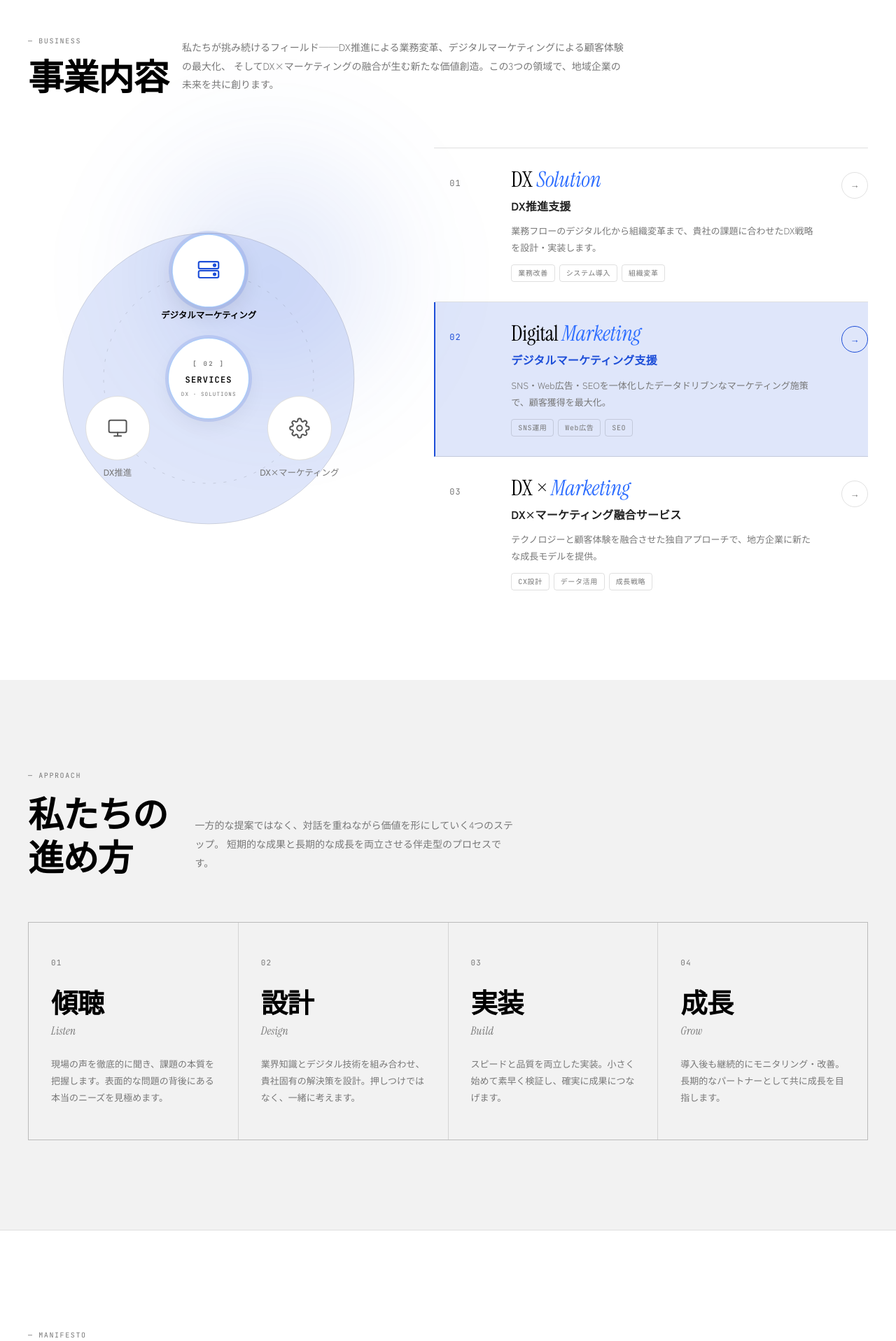
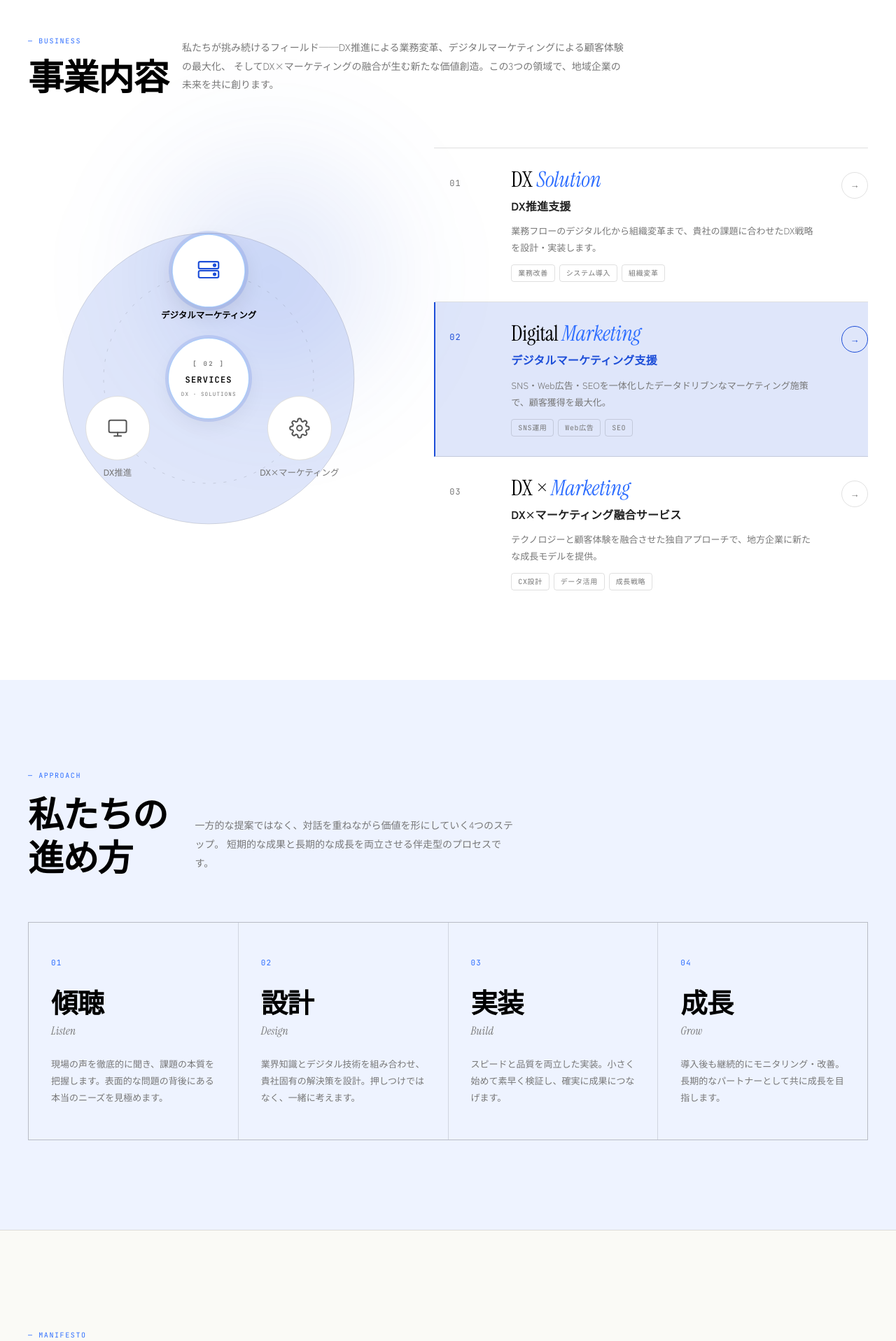
Before and after one commit to Mukai-Kohei/DX_ver01, a Next.js app in the folder DX/HP/company-website/: page / in a window 1280 px wide. Shown: the part 880-2797 px from the top of the page at 70% size. Built offline with nearby package versions, Linux system fonts and the light colour scheme.

Commit message:
colorize sections: blue-tint hero, indigo approach, cream manifesto, cool-gray company, dark-navy final CTA, accent labels

```diff
--- a/DX/HP/company-website/components/Approach.tsx
+++ b/DX/HP/company-website/components/Approach.tsx
@@ -58,7 +58,7 @@ export default function Approach() {
       ref={sectionRef}
       id="approach"
       style={{
-        background: 'var(--bg-alt)',
+        background: '#EEF3FF',
         padding: 'clamp(80px, 10vw, 140px) 0',
       }}
     >
@@ -70,7 +70,7 @@ export default function Approach() {
                 fontFamily: 'var(--f-mono)',
                 fontSize: '10px',
                 letterSpacing: '0.16em',
-                color: 'var(--ink-mute)',
+                color: 'var(--accent)',
                 textTransform: 'uppercase',
                 marginBottom: '14px',
               }}
@@ -121,13 +121,13 @@ export default function Approach() {
             <div
               key={step.no}
               className="approach-item"
-              style={{ background: 'var(--bg-alt)', padding: '48px 32px', opacity: 0 }}
+              style={{ background: '#EEF3FF', padding: '48px 32px', opacity: 0 }}
             >
               <p
                 style={{
                   fontFamily: 'var(--f-mono)',
                   fontSize: '11px',
-                  color: 'var(--ink-mute)',
+                  color: 'var(--accent)',
                   letterSpacing: '0.1em',
                   marginBottom: '24px',
                 }}
--- a/DX/HP/company-website/components/Business.tsx
+++ b/DX/HP/company-website/components/Business.tsx
@@ -179,7 +179,7 @@ export default function Business() {
         {/* Header row */}
         <div className="business-header" style={{ display: 'flex', gap: '40px', marginBottom: '72px', alignItems: 'flex-start' }}>
           <div style={{ width: '180px', flexShrink: 0 }}>
-            <p style={{ fontFamily: 'var(--f-mono)', fontSize: '10px', letterSpacing: '0.16em', color: 'var(--ink-mute)', textTransform: 'uppercase', marginBottom: '10px' }}>
+            <p style={{ fontFamily: 'var(--f-mono)', fontSize: '10px', letterSpacing: '0.16em', color: 'var(--accent)', textTransform: 'uppercase', marginBottom: '10px' }}>
               — Business
             </p>
             <h2 style={{ fontFamily: 'var(--f-jp)', fontWeight: 700, fontSize: 'clamp(32px, 4vw, 52px)', color: 'var(--ink)', lineHeight: 1.2, letterSpacing: '-0.02em', whiteSpace: 'nowrap' }}>
--- a/DX/HP/company-website/components/Company.tsx
+++ b/DX/HP/company-website/components/Company.tsx
@@ -38,7 +38,7 @@ export default function Company() {
       ref={sectionRef}
       id="company"
       style={{
-        background: 'var(--bg-alt)',
+        background: '#F5F7FA',
         padding: 'clamp(80px, 10vw, 140px) 0',
       }}
     >
@@ -51,7 +51,7 @@ export default function Company() {
                 fontFamily: 'var(--f-mono)',
                 fontSize: '10px',
                 letterSpacing: '0.16em',
-                color: 'var(--ink-mute)',
+                color: 'var(--accent)',
                 textTransform: 'uppercase',
                 marginBottom: '14px',
               }}
--- a/DX/HP/company-website/components/FinalCTA.tsx
+++ b/DX/HP/company-website/components/FinalCTA.tsx
@@ -44,9 +44,9 @@ export default function FinalCTA() {
       ref={sectionRef}
       id="contact"
       style={{
-        background: 'var(--bg)',
+        background: 'linear-gradient(160deg, #0A1628 0%, #0F2347 60%, #0A1A3E 100%)',
         padding: 'clamp(120px, 14vw, 200px) 0',
-        borderTop: '1px solid var(--hair)',
+        borderTop: 'none',
         textAlign: 'center',
       }}
     >
@@ -56,7 +56,7 @@ export default function FinalCTA() {
             fontFamily: 'var(--f-mono)',
             fontSize: '10px',
             letterSpacing: '0.16em',
-            color: 'var(--ink-mute)',
+            color: 'rgba(255,255,255,0.45)',
             textTransform: 'uppercase',
             marginBottom: '40px',
           }}
@@ -70,7 +70,7 @@ export default function FinalCTA() {
             fontFamily: 'var(--f-display)',
             fontSize: 'clamp(56px, 10vw, 160px)',
             lineHeight: 1.0,
-            color: 'var(--ink)',
+            color: '#ffffff',
             marginBottom: '56px',
             fontWeight: 400,
             letterSpacing: '-0.03em',
@@ -90,7 +90,7 @@ export default function FinalCTA() {
             fontFamily: 'var(--f-mono)',
             fontSize: '13px',
             letterSpacing: '0.08em',
-            background: 'var(--ink)',
+            background: 'var(--accent)',
             color: '#fff',
             padding: '18px 40px',
             borderRadius: '9999px',
@@ -104,7 +104,7 @@ export default function FinalCTA() {
       </div>
       <style>{`
         .final-cta-btn:hover {
-          background: #222 !important;
+          background: #1a55e0 !important;
           transform: translateY(-2px);
         }
       `}</style>
--- a/DX/HP/company-website/components/Hero.tsx
+++ b/DX/HP/company-website/components/Hero.tsx
@@ -27,7 +27,7 @@ export default function Hero() {
       ref={heroRef}
       id="hero"
       style={{
-        background: 'var(--bg)',
+        background: 'linear-gradient(160deg, #FAFCFF 0%, #EDF2FF 60%, #F5F0FF 100%)',
         minHeight: 'calc(100vh - 62px)',
         position: 'relative',
         overflow: 'hidden',
--- a/DX/HP/company-website/components/Manifesto.tsx
+++ b/DX/HP/company-website/components/Manifesto.tsx
@@ -42,7 +42,7 @@ export default function Manifesto() {
   return (
     <section
       ref={sectionRef}
-      style={{ background: 'var(--bg)', padding: 'clamp(100px, 11vw, 160px) 0', borderTop: '1px solid var(--hair)' }}
+      style={{ background: '#FAFAF6', padding: 'clamp(100px, 11vw, 160px) 0', borderTop: '1px solid var(--hair)' }}
     >
       <div className="container-custom">
         <div style={{ maxWidth: '960px' }}>
@@ -51,7 +51,7 @@ export default function Manifesto() {
               fontFamily: 'var(--f-mono)',
               fontSize: '10px',
               letterSpacing: '0.16em',
-              color: 'var(--ink-mute)',
+              color: 'var(--accent)',
               textTransform: 'uppercase',
               marginBottom: '40px',
             }}
```
